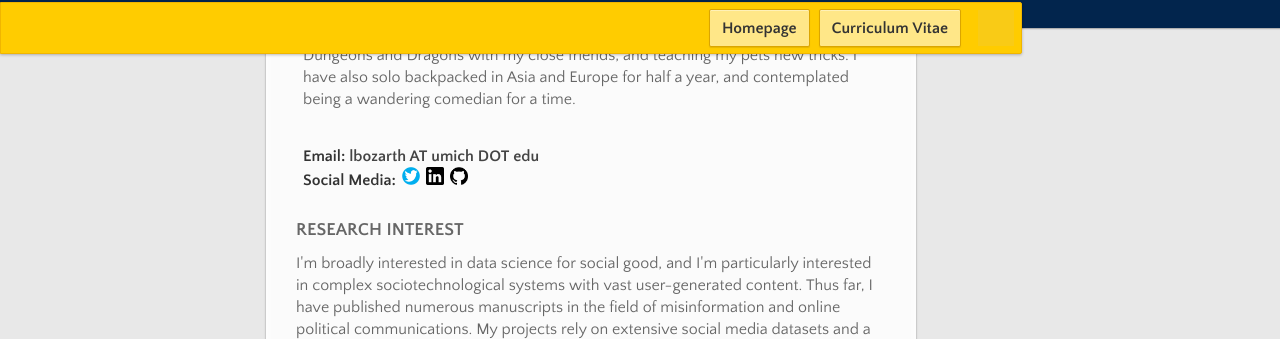
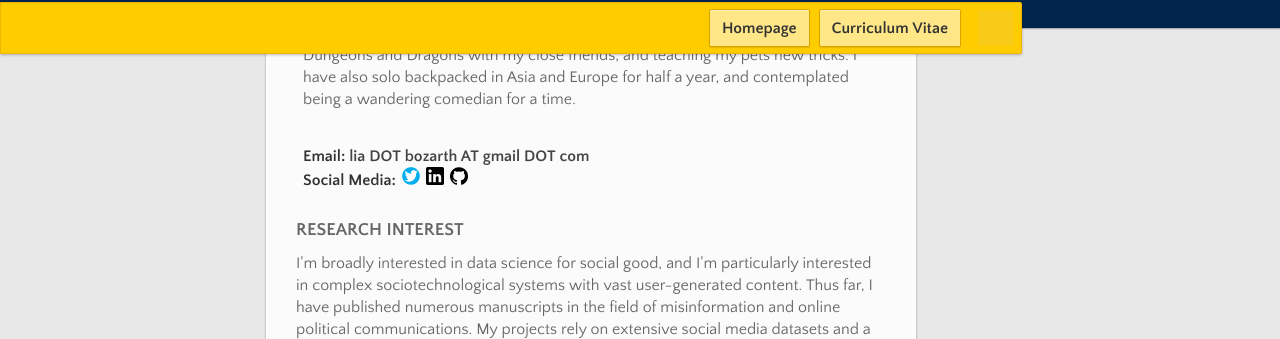
Before and after one commit to lbozarth/lbozarth.github.io, a Jekyll site: the page built from index.md, in a window 1280 px wide and 900 px high, scrolled down 310 px. Shown: the part 113-452 px from the top of the window. Built offline with Jekyll 4.4.1, drawn with Linux system fonts in a browser that asks for light colours; nearby versions of some CDN libraries.

Commit message:
update email

```diff
--- a/index.md
+++ b/index.md
@@ -16,7 +16,7 @@ layout: default
     </div>
     <br/>
     <div class="profile_div" id="contact_info" style="margin-top:-1em">
-        <dt><strong>Email:</strong> lbozarth AT umich DOT edu</dt>
+        <dt><strong>Email:</strong> lia DOT bozarth AT gmail DOT com</dt>
         <dt><strong>Social Media:</strong>
         <a href="https://twitter.com/lia_bozarth"><img id="twitter" class="logo_img" src="{{relative}}assets/pics/twitter.png"/></a>
         <a href="https://www.linkedin.com/in/lia-bozarth-697266140"><img id="linkedin" class="logo_img" src="{{relative}}assets/pics/linkedin.png"  /></a>
```
